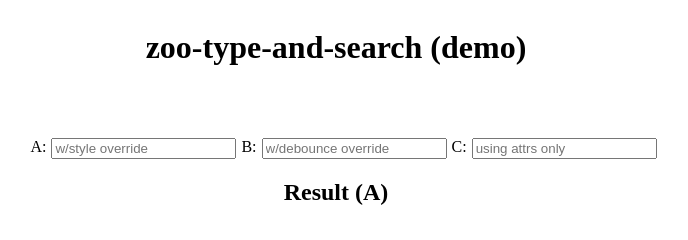
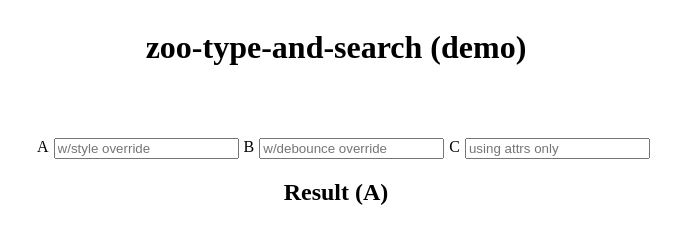
Before and after one commit to zooduck/zoo-type-and-search, a website: page src/index.html in a window 1280 px wide. Shown: the top 240 px of the page, 304-992 px from the left. Drawn offline with Linux system fonts and the light colour scheme.

Commit message:
remove colons from labels

```diff
--- a/src/index.html
+++ b/src/index.html
@@ -41,13 +41,13 @@
 
     <div style="display: flex; justify-content: center; margin-top: 20px; position: relative;">
         <div style="display: flex; margin-top: 30px; margin-left: 10px;">
-            <label style="margin: 0 5px">A:</label>
+            <label style="margin: 0 5px">A</label>
             <input id="exampleA" placeholder="w/style override">
 
-            <label style="margin: 0 5px">B:</label>
+            <label style="margin: 0 5px">B</label>
             <input id="exampleB" placeholder="w/debounce override">
 
-            <label style="margin: 0 5px">C:</label>
+            <label style="margin: 0 5px">C</label>
             <input id="exampleC"
                 placeholder="using attrs only"
                 ztas-keyup="onKeyupHandler"
```
